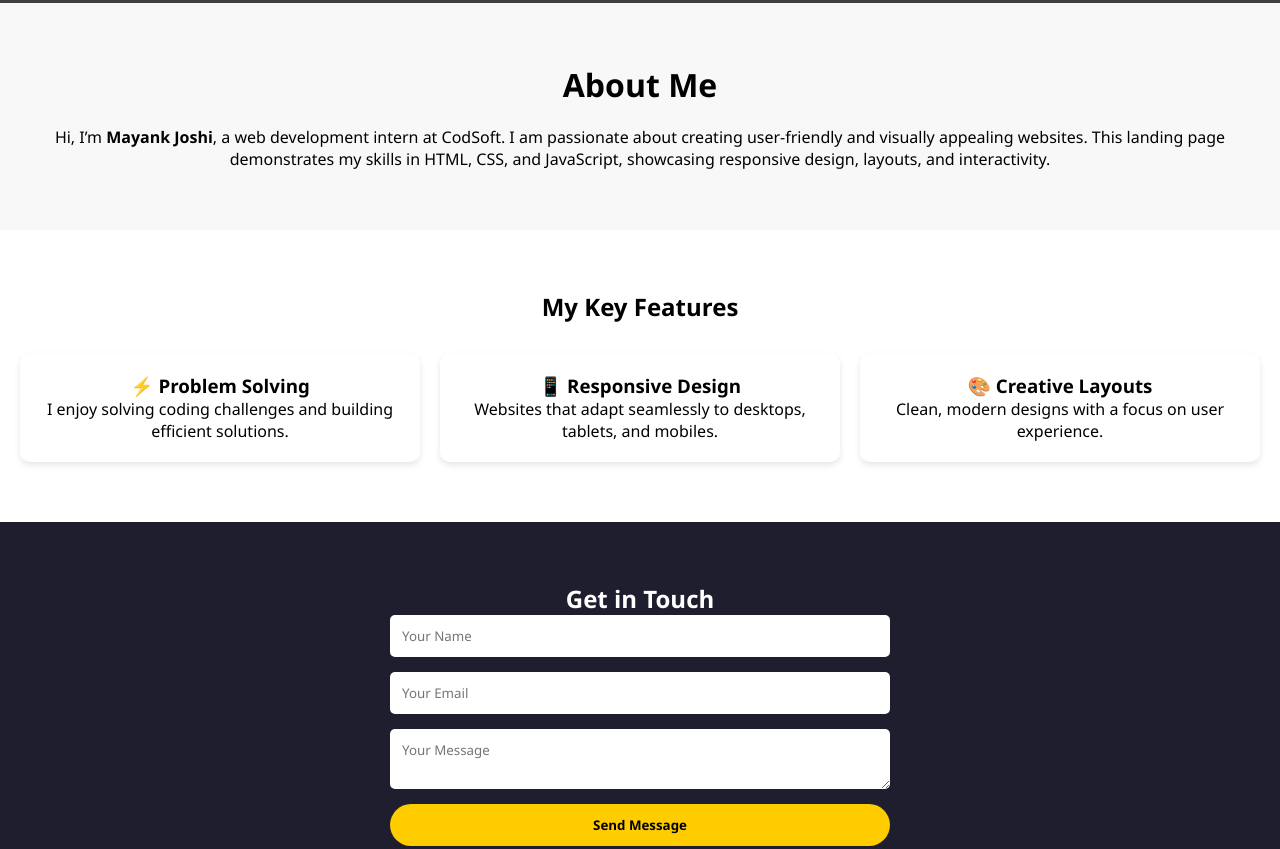
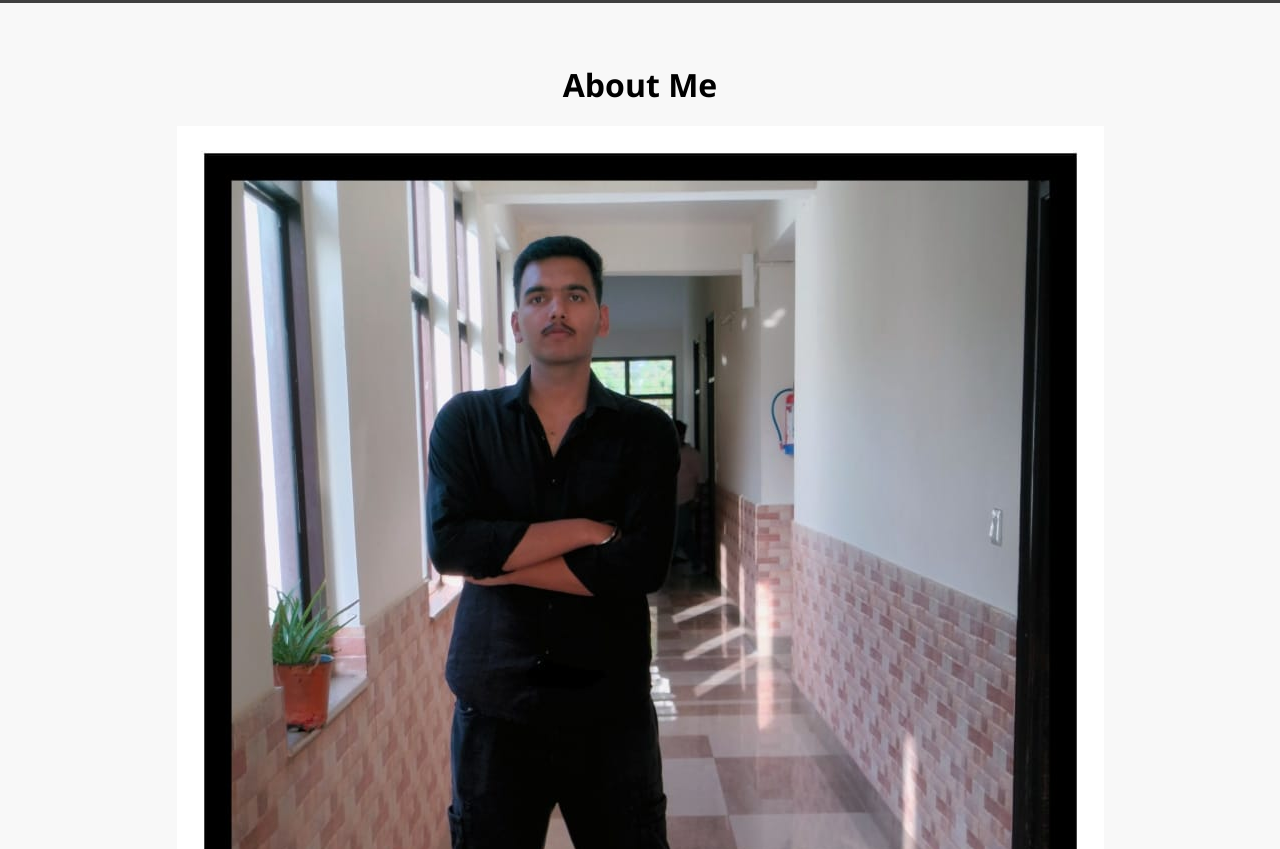
Before and after one commit to mayankids/taskno_1CodSoft, a plain HTML site: page index.html in a window 1280 px wide. Shown: the part 780-1629 px from the top of the page. Drawn offline with Linux system fonts and the light colour scheme; grey boxes are pictures that could not be loaded.

Commit message:
Update index.html

```diff
--- a/index.html
+++ b/index.html
@@ -31,12 +31,15 @@
   <!-- About Section -->
   <section id="about" class="about fade-in">
     <h2>About Me</h2>
+    <div class="about-content">
+      <img src="Mayank.jpg" alt="Mayank Joshi" class="profile-pic">
       <p>
         Hi, I’m <strong>Mayank Joshi</strong>, a web development intern at CodSoft.
         I am passionate about creating user-friendly and visually appealing websites.
         This landing page demonstrates my skills in HTML, CSS, and JavaScript,
         showcasing responsive design, layouts, and interactivity.
       </p>
+    </div>
   </section>
 
   <!-- Features Section -->
```
Lines whose indentation alone changed are shown as unchanged.
